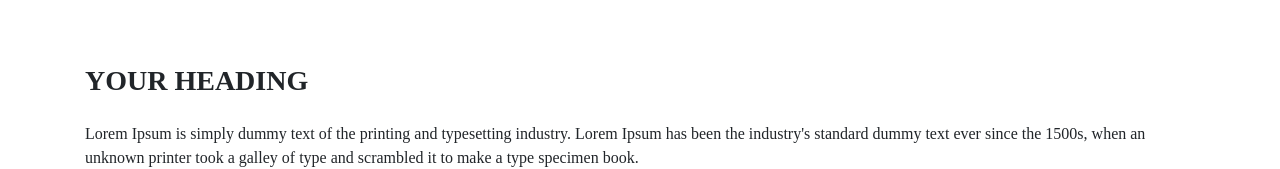
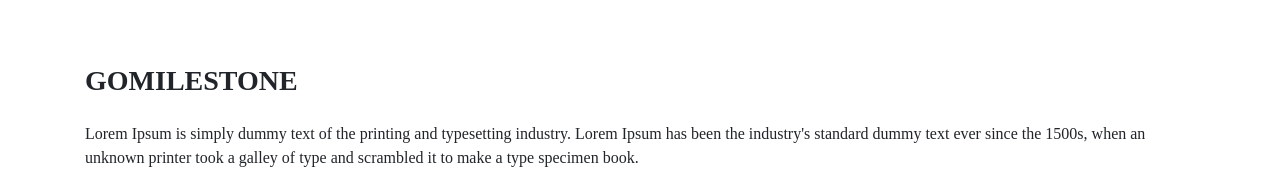
Before and after one commit to kailashchaudhary02/git-command, a plain HTML site: page index.html in a window 1280 px wide. Shown: the top 169 px of the page. Drawn offline with Linux system fonts and the light colour scheme; a web font is replaced by a local one.

Commit message:
Heading Text Changes

```diff
--- a/index.html
+++ b/index.html
@@ -17,9 +17,11 @@
 
 
     <div class="container mt-5">
-        <h3 class="py-3 text-black text-uppercase"><strong>Your Heading</strong></h3>
+        <h3 class="py-3 text-black text-uppercase"><strong>Gomilestone</strong></h3>
         <p>
-            Lorem Ipsum is simply dummy text of the printing and typesetting industry. Lorem Ipsum has been the industry's standard dummy text ever since the 1500s, when an unknown printer took a galley of type and scrambled it to make a type specimen book.
+            Lorem Ipsum is simply dummy text of the printing and typesetting industry. Lorem Ipsum has been the
+            industry's standard dummy text ever since the 1500s, when an unknown printer took a galley of type and
+            scrambled it to make a type specimen book.
         </p>
 
         <div class="row">
```
